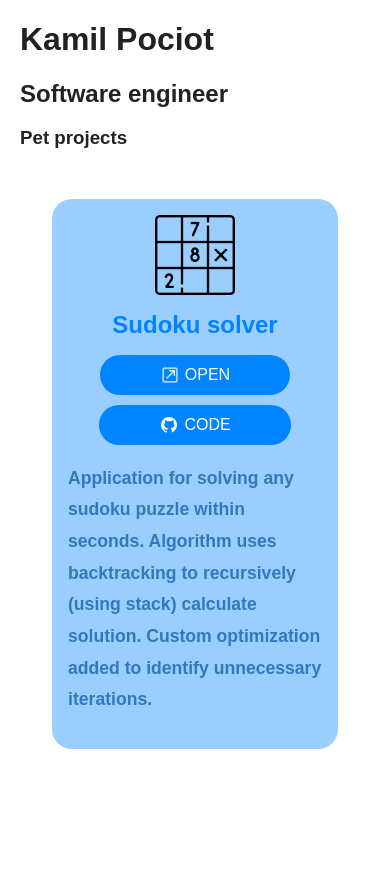
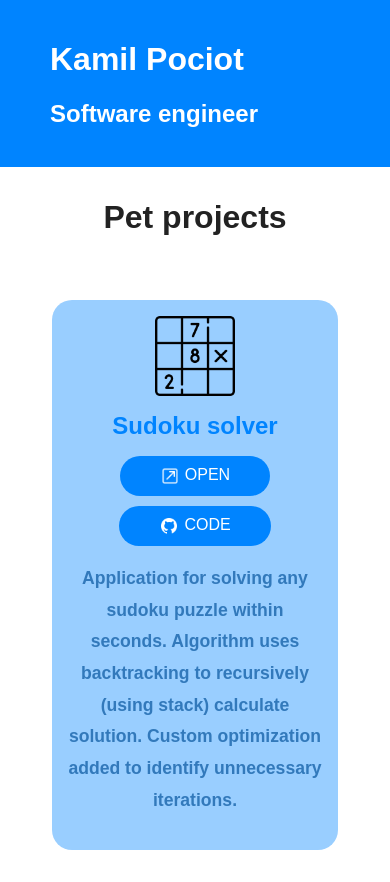
Before and after one commit to kamil-pociot/kamil-pociot.github.io, a website built with Parcel: page index.html in a window 390 px wide. Before the commit the page ends 844 px from the top, so only its background shows below. Built offline with nearby package versions, Linux system fonts and the light colour scheme.

Commit message:
final styling with responsive project list

```diff
--- a/css/main.css
+++ b/css/main.css
@@ -15,6 +15,11 @@ html {
   color: #222;
   font-size: 1em;
   line-height: 1.4;
+  box-sizing: border-box;
+}
+
+*, *:before, *:after {
+  box-sizing: inherit;
 }
 
 /*
@@ -264,9 +269,3 @@ textarea {
 body {
   font-family: 'PT Sans', sans-serif;
 }
-
-section {
-  max-width: 840px;
-  padding: 0 20px;
-  margin: 0 auto;
-}
--- /dev/null
+++ b/css/page-header.css
@@ -0,0 +1,10 @@
+.page-header {
+  background-color: #0084ff;
+  color: white;
+}
+
+.page-header-content {
+  max-width: 1200px;
+  padding: 20px 50px;
+  margin: 0 auto;
+}
--- a/css/project.css
+++ b/css/project.css
@@ -1,7 +1,20 @@
+.page-body {
+  max-width: 1200px;
+  padding: 0 20px;
+  margin: 0 auto;
+  text-align: center;
+}
+
+.page-body > h3 {
+  font-size: 2rem;
+}
+
 .project-card-container {
   display: flex;
-  justify-content: space-between;
+  justify-content: center;
   padding: 2rem;
+  gap: 20px;
+  flex-wrap: wrap;
 }
 
 .project-card {
@@ -11,7 +24,7 @@
   flex-direction: column;
   padding: 1rem;
   border-radius: 20px;
-  max-width: 400px;
+  max-width: 350px;
 }
 
 .project-card > h4 {
@@ -32,7 +45,7 @@
   align-items: center;
   background-color: #0084ff;
   color: white;
-  padding: 10px 60px;
+  padding: 10px 40px;
   text-decoration: none;
   border-radius: 20px;
 }
--- a/index.html
+++ b/index.html
@@ -9,6 +9,7 @@
   <link rel="stylesheet" href="css/normalize.css">
   <link rel="stylesheet" href="css/main.css">
   <link rel="stylesheet" href="css/project.css">
+  <link rel="stylesheet" href="css/page-header.css">
 
   <meta name="theme-color" content="#fafafa">
   <script async src="https://www.googletagmanager.com/gtag/js?id=G-QCXGS2YPL1"></script>
@@ -26,8 +27,10 @@
 </head>
 <body>
 <section class="page-header">
-  <h1>Kamil Pociot</h1>
-  <h2>Software engineer</h2>
+  <div class="page-header-content">
+    <h1>Kamil Pociot</h1>
+    <h2>Software engineer</h2>
+  </div>
 </section>
 <section class="page-body">
   <h3>Pet projects</h3>
```
